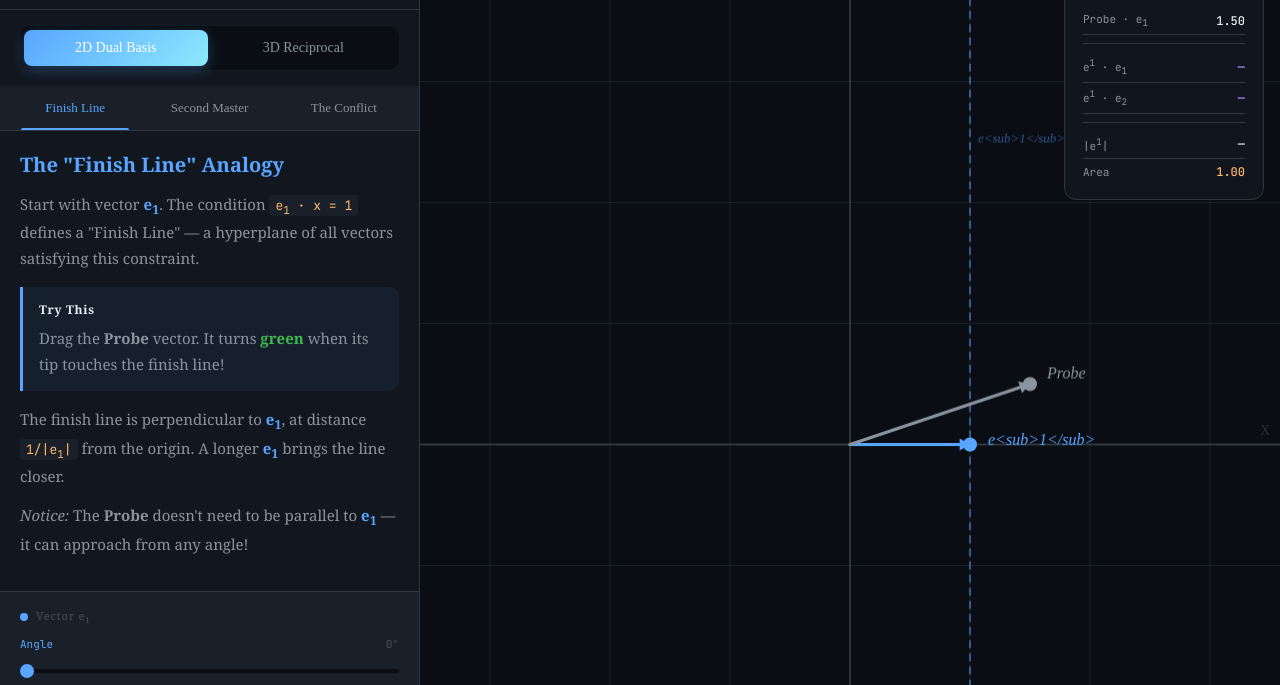
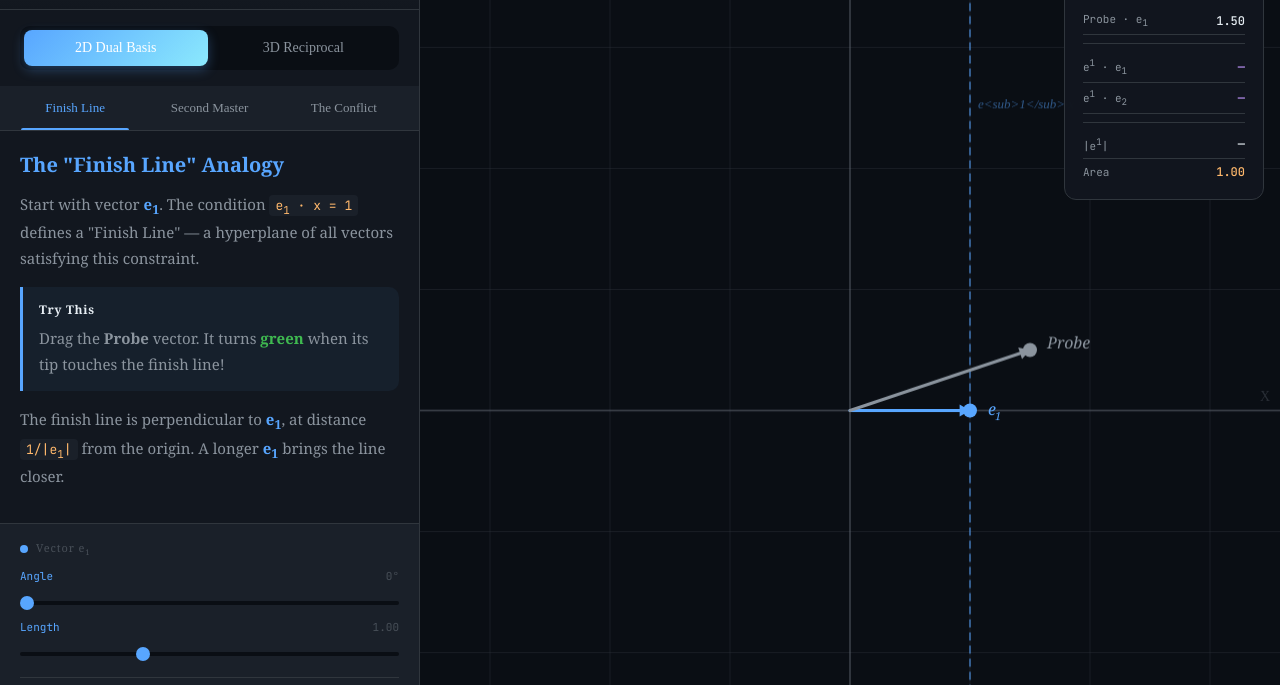
Before and after one commit to ayman-alashkar/reciprocal_basis, a plain HTML site: page index.html in a window 1280 px wide. Shown: the part 91-776 px from the top of the page. Drawn offline with nearby package versions, Linux system fonts and the light colour scheme; a web font is replaced by a local one.

Commit message:
Add drawMathLabel2D function
Added a new function for drawing math labels in 2D.

```diff
--- a/index.html
+++ b/index.html
@@ -706,8 +706,6 @@
                     </div>
 
                     <p>The finish line is perpendicular to <span class="vec-e1">e<sub>1</sub></span>, at distance <span class="math">1/|e<sub>1</sub>|</span> from the origin. A longer <span class="vec-e1">e<sub>1</sub></span> brings the line closer.</p>
-
-                    <p><em>Notice:</em> The <span class="vec-probe">Probe</span> doesn't need to be parallel to <span class="vec-e1">e<sub>1</sub></span> — it can approach from any angle!</p>
                 </div>
 
                 <div class="panel" id="panel-master">
@@ -898,7 +896,7 @@
             </div>
 
             <div class="footer">
-                <span>Ayman · OIST</span>
+                <span>Ayman Alashkar · OIST</span>
                 <span>2026</span>
             </div>
         </aside>
@@ -1273,11 +1271,49 @@
             ctx.fill();
 
             if (label) {
-                ctx.font = 'italic 16px Crimson Pro';
-                ctx.fillStyle = color;
                 const lblAngle = Math.atan2(vec.y, vec.x);
-                ctx.fillText(label, end.x + 18 * Math.cos(lblAngle), end.y - 18 * Math.sin(lblAngle));
-            }
+                const lx = end.x + 18 * Math.cos(lblAngle);
+                const ly = end.y - 18 * Math.sin(lblAngle);
+
+                // Canvas cannot render HTML like <sub>/<sup>, so draw scripts manually.
+                drawMathLabel2D(label, lx, ly, color);
+            }
+        }        function drawMathLabel2D(text, x, y, color) {
+            // Supports labels like "e<sub>1</sub>" and "e<sup>1</sup>" (drawn smaller).
+            // Also tolerates plain labels by stripping any remaining HTML tags.
+            const baseFont = 'italic 16px "STIX Two Text", "Crimson Pro", Georgia, serif';
+            const scriptFont = 'italic 11px "STIX Two Text", "Crimson Pro", Georgia, serif';
+            const supDy = -6;
+            const subDy = 6;
+            const kern = -1;
+
+            const subMatch = text.match(/^(.*)<sub>([^<]+)<\/sub>\s*$/i);
+            const supMatch = text.match(/^(.*)<sup>([^<]+)<\/sup>\s*$/i);
+
+            ctx.save();
+            ctx.fillStyle = color;
+            ctx.textAlign = 'left';
+            ctx.textBaseline = 'middle';
+
+            if (subMatch || supMatch) {
+                const isSuper = !!supMatch;
+                const base = (subMatch || supMatch)[1];
+                const script = (subMatch || supMatch)[2];
+
+                ctx.font = baseFont;
+                ctx.fillText(base, x, y);
+                const baseW = ctx.measureText(base).width;
+
+                ctx.font = scriptFont;
+                ctx.fillText(script, x + baseW + kern, y + (isSuper ? supDy : subDy));
+            } else {
+                // Fallback: remove any HTML tags and draw as a normal label.
+                const clean = text.replace(/<[^>]*>/g, '');
+                ctx.font = baseFont;
+                ctx.fillText(clean, x, y);
+            }
+
+            ctx.restore();
         }
 
         function drawLine2D(origin, dir, color, label) {
```
